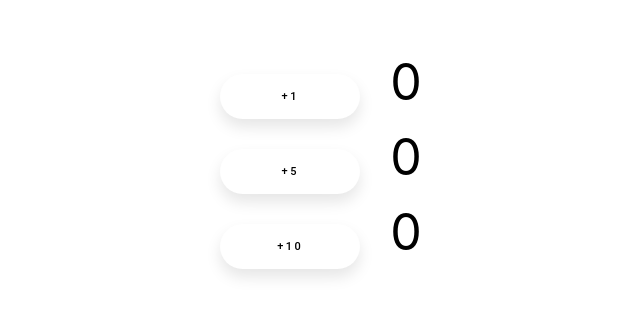
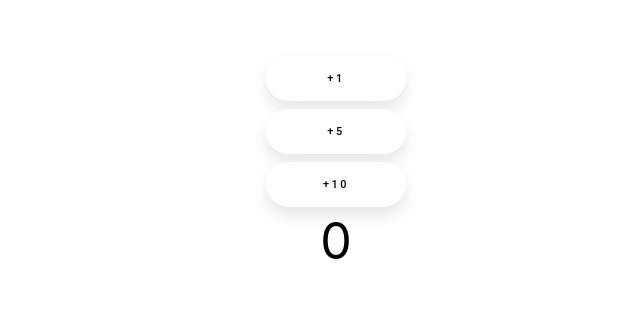
Before and after one commit to arjuna-sondhi/counter-app, a React (Create React App) app: page / in a window 1280 px wide. Shown: the top 316 px of the page, without its empty margins (304-944 px from the left). Built offline with nearby package versions, Linux system fonts and the light colour scheme.

Commit message:
Moving state up from child to parent
Moved state from child CounterButton to parent Counter

Learnt how to pass method of parent component to the child using props

```diff
--- a/src/App.js
+++ b/src/App.js
@@ -10,9 +10,7 @@ class App extends Component {
   render() {
     return (
       <div className="App">
-        <Counter by={1} />
-        <Counter by={5} />
-        <Counter by={10} />
+        <Counter />
       </div>
     );
   }
--- a/src/components/counter/Counter.jsx
+++ b/src/components/counter/Counter.jsx
@@ -1,10 +1,9 @@
 import React, { Component } from "react";
+import PropTypes from "prop-types";
+import CounterButton from "./CounterButton";
 import "./Counter.css";
 
 class Counter extends Component {
-  //Define the initial state in a constructor
-  //state => counter 0
-
   constructor() {
     super(); //  Error many people make
     this.state = {
@@ -15,23 +14,25 @@ class Counter extends Component {
     //this.increment = this.increment.bind(this);
   }
 
-  render = () => {
+  increment = (by) => {
+    //Update the state - counter++
+    // console.log(`increment in parent = ${by}`);
+    // this.state.counter++;
+    this.setState({
+      counter: this.state.counter + by,
+    });
+  };
+
+  render() {
     return (
       <div className="counter">
-        <button onClick={this.increment}>+{this.props.by}</button>
+        <CounterButton by={1} incrementMethod={this.increment} />
+        <CounterButton by={5} incrementMethod={this.increment} />
+        <CounterButton by={10} incrementMethod={this.increment} />
         <span className="count">{this.state.counter}</span>
       </div>
     );
-  };
-
-  increment = () => {
-    //Update the state - counter++
-    //console.log("increment");
-    // this.state.counter++;
-    this.setState({
-      counter: this.state.counter + this.props.by,
-    });
-  };
+  }
 }
 
 export default Counter;
--- /dev/null
+++ b/src/components/counter/CounterButton.jsx
@@ -0,0 +1,51 @@
+import React, { Component } from "react";
+import PropTypes from "prop-types";
+import "./Counter.css";
+
+class CounterButton extends Component {
+  //Define the initial state in a constructor
+  //state => counter 0
+  /*Props are
+    by: variable to store value of increment amount
+    incrementMethod(): method from parent Counter.jsx
+  */
+  constructor() {
+    super(); //  Error many people make
+    this.state = {
+      counter: 0,
+    };
+
+    //arrow function prevents the need for binding
+    //this.increment = this.increment.bind(this);
+  }
+
+  render = () => {
+    return (
+      <div className="counter">
+        <button onClick={this.increment}>+{this.props.by}</button>
+        {/* <span className="count">{this.state.counter}</span> */}
+      </div>
+    );
+  };
+
+  increment = () => {
+    //Update the state - counter++
+    //console.log("increment");
+    // this.state.counter++;
+    // this.setState({
+    //   counter: this.state.counter + this.props.by,
+    // });
+
+    this.props.incrementMethod(this.props.by);
+  };
+}
+//default props values
+CounterButton.defaultProps = {
+  by: 1,
+};
+
+CounterButton.propTypes = {
+  by: PropTypes.number,
+};
+
+export default CounterButton;
```
